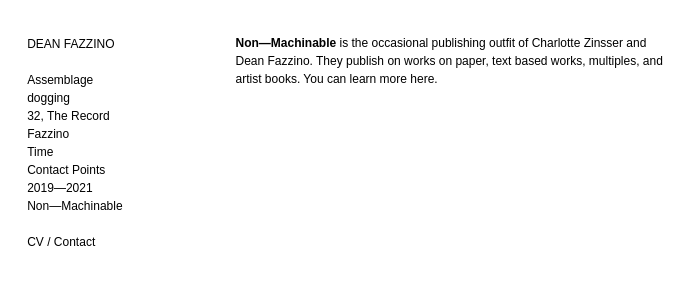
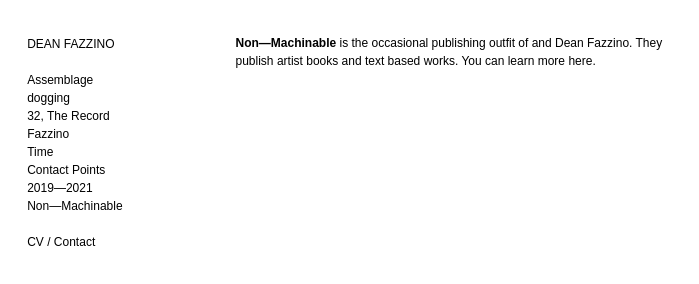
Before and after one commit to derofa/deanfazzino, a plain HTML site: page non-machinable.html in a window 1280 px wide. Shown: the whole page, without its empty margins (0-699 px from the left). Drawn offline with Linux system fonts and the light colour scheme.

Commit message:
Update non-machinable.html

```diff
--- a/non-machinable.html
+++ b/non-machinable.html
@@ -30,10 +30,10 @@
 
     <div class="content">
 
-      <p1><b>Non&mdash;Machinable</b> is the occasional publishing outfit of Charlotte
-        Zinsser and Dean Fazzino. They publish on works on paper, text based
-        works, multiples, and artist books. You can learn more
-        <a href="non-machinable.net">here</a>.
+      <p1><b>Non&mdash;Machinable</b> is the occasional publishing outfit of <a href="https://charlottezinsser.xyz/>"Charlotte
+        Zinsser</a> and Dean Fazzino. They publish artist books and text based
+        works. You can learn more
+        <a href="https://non------machinable.net/">here</a>.
       </p1>
 
     </div>
```
